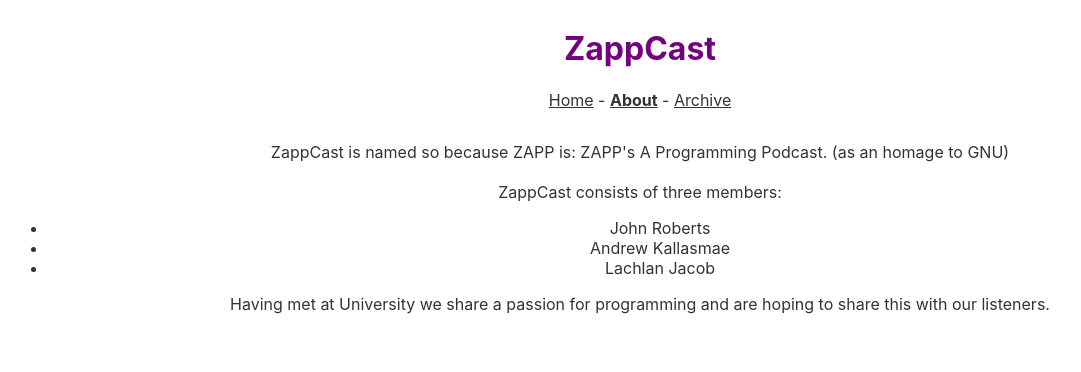
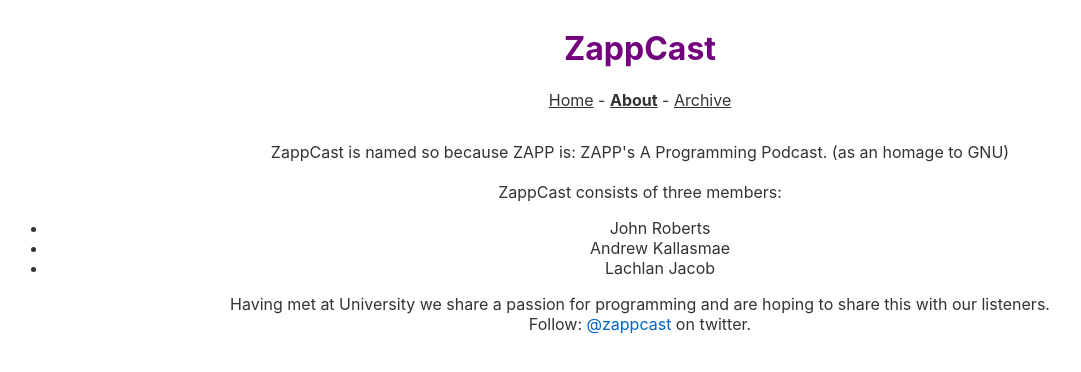
Before and after one commit to etopiei/zappcast, a Svelte app: page / in a window 1280 px wide. Both pictures are taken after a click on the element "About". Shown: the top 372 px of the page, without its empty margins (0-1081 px from the left). Built offline with nearby package versions, Linux system fonts and the light colour scheme.

Commit message:
Setting up TravisCI

```diff
--- a/src/About.svelte
+++ b/src/About.svelte
@@ -6,5 +6,6 @@ ZappCast consists of three members:
         <li>Lachlan Jacob</li>
     </ul>
 Having met at University we share a passion for programming and are hoping to share this
-with our listeners.
+with our listeners. <br>
+Follow: <a href="https://twitter.com/zappcast">@zappcast</a> on twitter.
 </div>
--- a/src/Archive.svelte
+++ b/src/Archive.svelte
@@ -1 +1 @@
-<p>Episodes will be updated here.</p>
+<p>Episodes will be added here as they come out.</p>
```
Also changed, not shown: .travis.yml (added).
